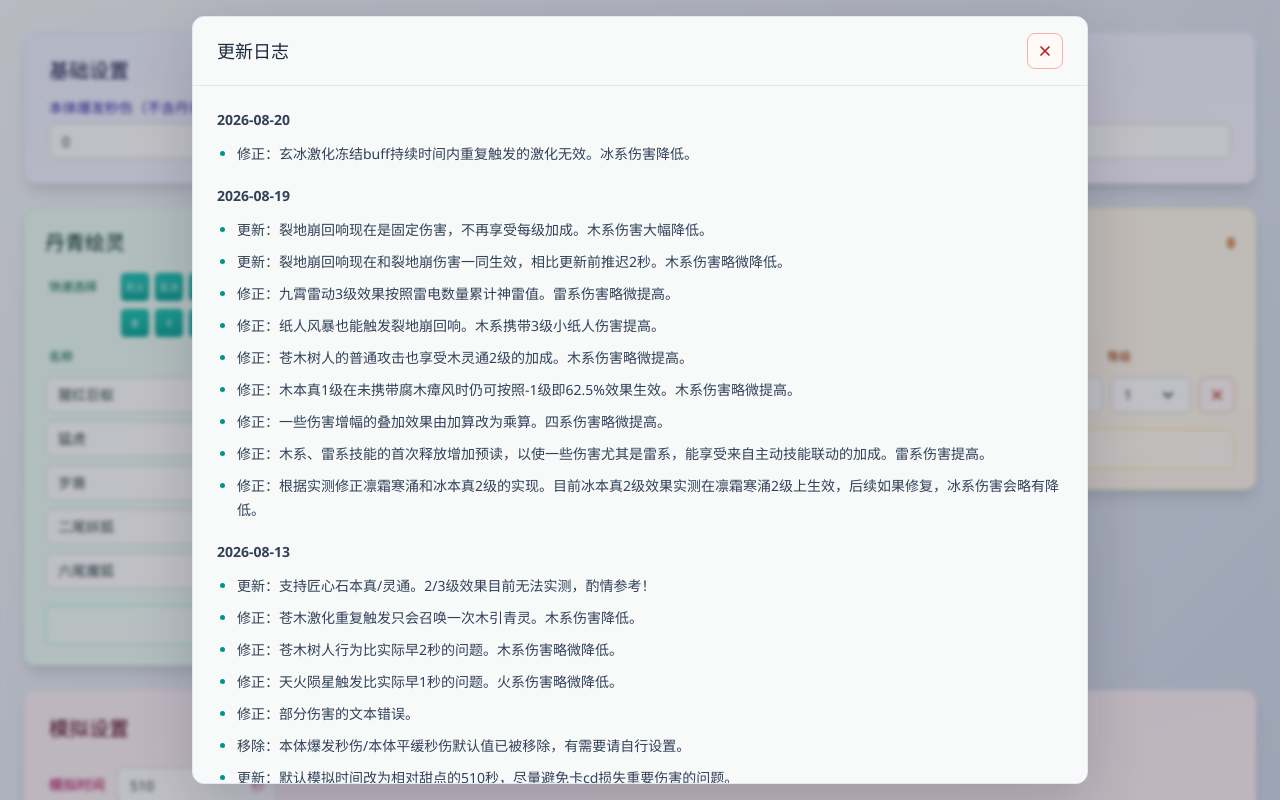
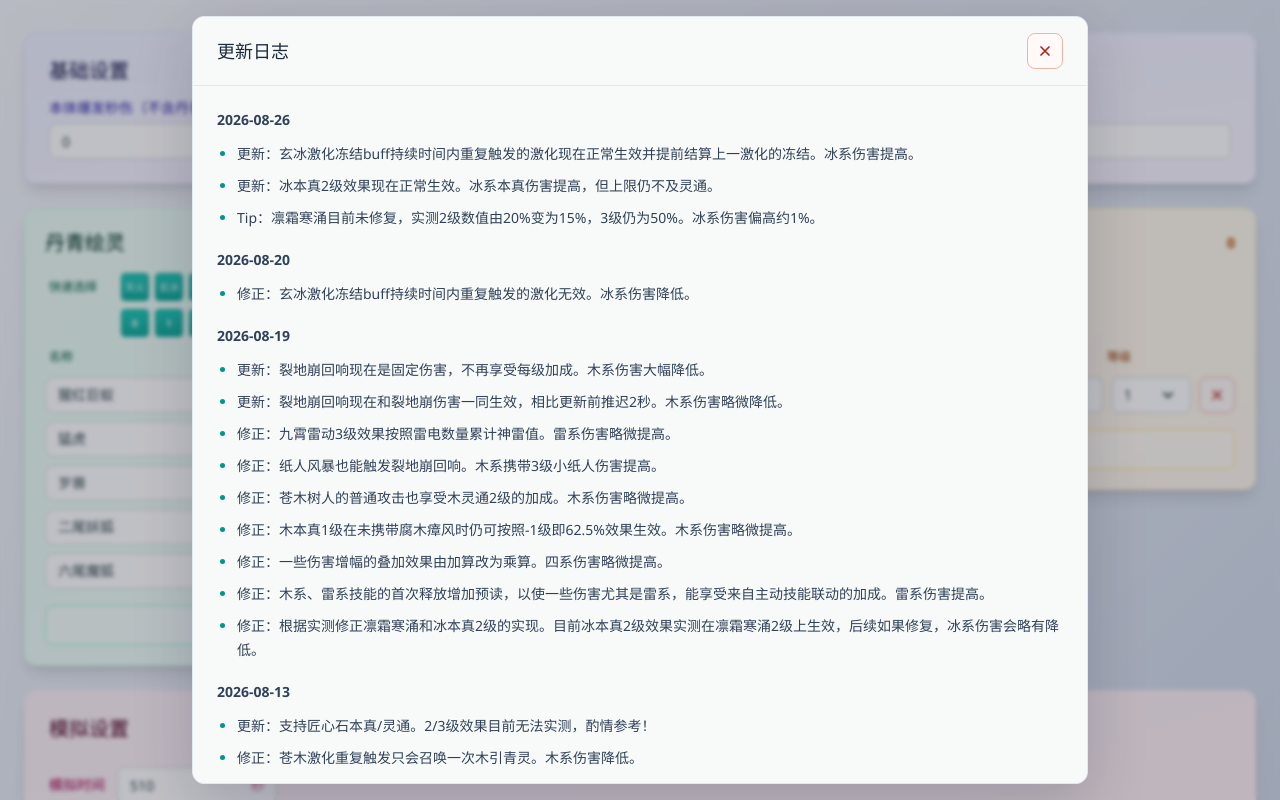
Before and after one commit to AzedL/DanQingSimulator, a React (Vite) app: page / in a window 1280 px wide. Shown: the top 800 px of the page. Built offline with nearby package versions, Linux system fonts and the light colour scheme.

Commit message:
chore: change log

```diff
--- a/src/lang/changelog.ts
+++ b/src/lang/changelog.ts
@@ -1,6 +1,14 @@
-export const updatedAt = '2026-08-20'
+export const updatedAt = '2026-08-26'
 
 export const changelog = [
+  {
+    date: '2026-08-26',
+    changes: [
+      '更新：玄冰激化冻结buff持续时间内重复触发的激化现在正常生效并提前结算上一激化的冻结。冰系伤害提高。',
+      '更新：冰本真2级效果现在正常生效。冰系本真伤害提高，但上限仍不及灵通。',
+      'Tip：凛霜寒涌目前未修复，实测2级数值由20%变为15%，3级仍为50%。冰系伤害偏高约1%。',
+    ],
+  },
   {
     date: '2026-08-20',
     changes: ['修正：玄冰激化冻结buff持续时间内重复触发的激化无效。冰系伤害降低。'],
```
